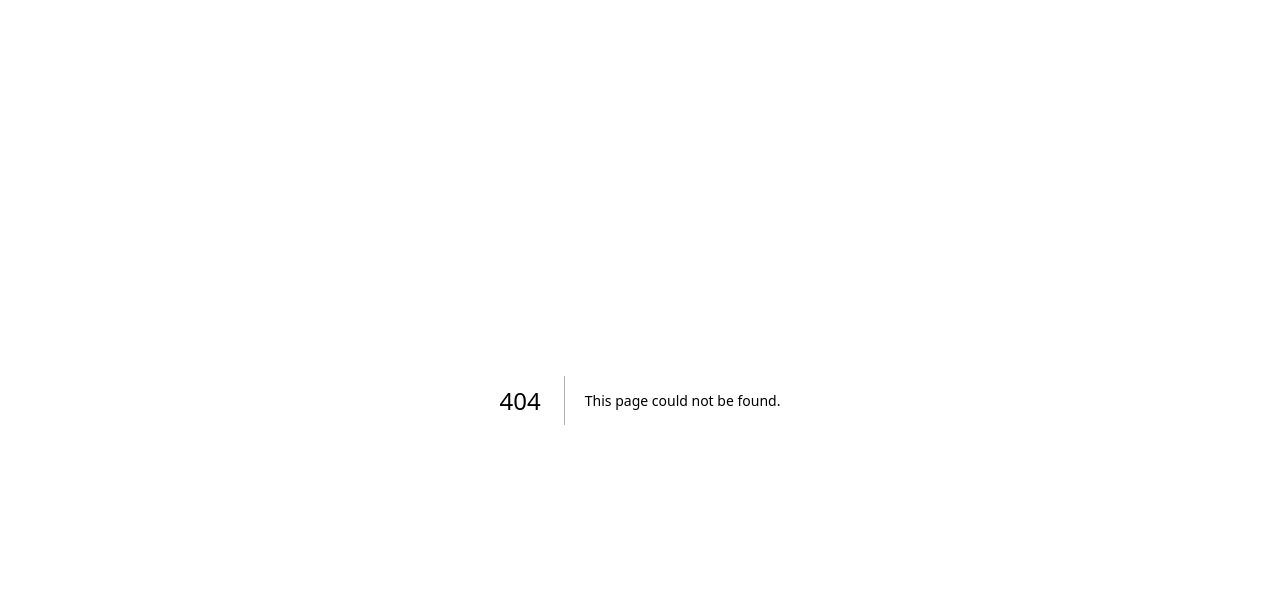
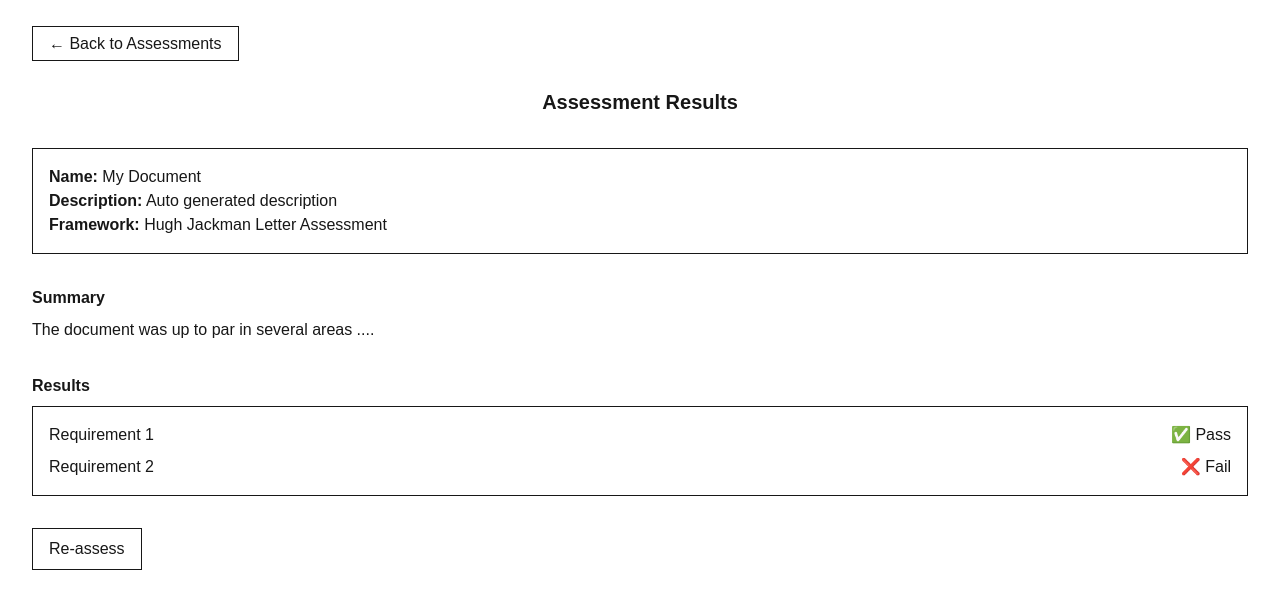
Before and after one commit to Mjahaha/Docutiser, a Next.js app: page /assessments/details/1 in a window 1280 px wide. Before the commit this address had no page. Shown: the top 608 px of the page. Built offline with nearby package versions, Linux system fonts and the light colour scheme.

Commit message:
Get assessment details from JSON file

```diff
--- /dev/null
+++ b/src/app/assessments/details/[assessment_id]/page.tsx
@@ -0,0 +1,79 @@
+import Link from "next/link";
+import path from 'path';
+import fs from 'fs/promises';
+
+interface AssessmentResult {
+  requirement_id: number;
+  requirement_name: string;
+  passed: boolean;
+}
+
+interface Assessment {
+  id: number;
+  name: string;
+  description: string;
+  framework: string;
+  summary: string;
+  results: AssessmentResult[];
+}
+
+// TODO: Get this from db when db is ready
+async function getAssessment(id: number): Promise<Assessment> {
+  // Read the JSON file
+  const filePath = path.join(process.cwd(), 'src', 'app', 'assessments', 'details', 'assessment_test_data.json');
+  const fileContents = await fs.readFile(filePath, 'utf8');
+  const assessments: Assessment[] = JSON.parse(fileContents);
+
+  // Find the assessment with the matching id
+  const assessment = assessments.find(a => a.id === id);
+
+  if (!assessment) {
+    throw new Error(`Assessment with id ${id} not found`);
+  }
+  return assessment;
+}
+
+import { notFound } from "next/navigation";
+
+export default async function AssessmentDetail({params,}: { params: { assessment_id: string } })
+{
+  const id = Number(params.assessment_id);
+  if (Number.isNaN(id)) notFound();
+  const assessment = await getAssessment(id);
+
+  return (
+    <div className="p-8 space-y-8">
+      <div>
+        <Link href="/assessments" className="border px-4 py-2">← Back to Assessments</Link>
+      </div>
+      <h1 className="text-center text-xl font-bold">Assessment Results</h1>
+
+      <div className="border p-4">
+        <p><strong>Name:</strong> {assessment.name}</p>
+        <p><strong>Description:</strong> {assessment.description}</p>
+        <p><strong>Framework:</strong> {assessment.framework}</p>
+      </div>
+
+      <div className="space-y-2">
+        <h2 className="font-semibold">Summary</h2>
+        <p>{assessment.summary}</p>
+      </div>
+
+      <div className="space-y-2">
+        <h2 className="font-semibold">Results</h2>
+        <ul className="border p-4 space-y-2">
+          {assessment.results.map((result) => (
+            <li key={result.requirement_id} className="flex justify-between">
+              <span>{result.requirement_name}</span>
+              <span>{result.passed ? '✅ Pass' : '❌ Fail'}</span>
+            </li>
+          ))}
+        </ul>
+      </div>
+
+      <div className="flex space-x-2">
+        <button className="border px-4 py-2">Re-assess</button>
+      </div>
+    </div>
+  );
+}
--- /dev/null
+++ b/src/app/assessments/details/assessment_test_data.json
@@ -0,0 +1,45 @@
+[
+  {
+    "id": 1,
+    "name": "My Document",
+    "description": "Auto generated description",
+    "framework": "Hugh Jackman Letter Assessment",
+    "summary": "The document was up to par in several areas ....",
+    "results": [
+      {
+        "requirement_id": 1,
+        "requirement_name": "Requirement 1",
+        "passed": true
+      },
+      {
+        "requirement_id": 2,
+        "requirement_name": "Requirement 2",
+        "passed": false
+      }
+    ]
+  },
+  {
+    "id": 2,
+    "name": "Q4 Performance Review",
+    "description": "Quarterly assessment of team deliverables",
+    "framework": "Hugh Jackman Letter Assessment",
+    "summary": "Strong performance in communication areas with room for improvement in technical specifications ....",
+    "results": [
+      {
+        "requirement_id": 1,
+        "requirement_name": "Requirement 1",
+        "passed": true
+      },
+      {
+        "requirement_id": 2,
+        "requirement_name": "Requirement 2",
+        "passed": true
+      },
+      {
+        "requirement_id": 3,
+        "requirement_name": "Requirement 3",
+        "passed": false
+      }
+    ]
+  }
+]
--- a/src/app/assessments/details/page.tsx
+++ /dev/null
@@ -1,43 +0,0 @@
-import Link from "next/link";
-
-export default function AssessmentDetail() {
-  return (
-    <div className="p-8 space-y-8">
-      <div>
-        <Link href="/assessments" className="border px-4 py-2">← Back to Assessments</Link>
-      </div>
-      <h1 className="text-center text-xl font-bold">Assessment Results</h1>
-
-      <div className="border p-4">
-        <p><strong>Name:</strong> My Document</p>
-        <p><strong>Description:</strong> Auto generated description</p>
-        <p><strong>Framework:</strong> Hugh Jackman Letter Assessment</p>
-      </div>
-
-      <div className="space-y-2">
-        <h2 className="font-semibold">Summary</h2>
-        <p>
-          The document was up to par in several areas ....
-        </p>
-      </div>
-
-      <div className="space-y-2">
-        <h2 className="font-semibold">Results</h2>
-        <ul className="border p-4 space-y-2">
-          <li className="flex justify-between">
-            <span>Requirement 1</span>
-            <span>✅ Pass</span>
-          </li>
-          <li className="flex justify-between">
-            <span>Requirement 2</span>
-            <span>❌ Fail</span>
-          </li>
-        </ul>
-      </div>
-
-      <div className="flex space-x-2">
-        <button className="border px-4 py-2">Re-assess</button>
-      </div>
-    </div>
-  );
-}
--- a/src/app/assessments/page.tsx
+++ b/src/app/assessments/page.tsx
@@ -16,7 +16,7 @@ export default function AssessmentHistory() {
           <span>Assessment 1</span>
           <span>Hugh Jackman Letter Assessment</span>
           <div>
-            <Link href="/assessments/details" className="border px-4 py-2 mx-4">View</Link>
+            <Link href="/assessments/details/1" className="border px-4 py-2 mx-4">View</Link>
             <Link href="#" className="border px-4 py-2">Delete</Link>
           </div>
         </li>
@@ -24,7 +24,7 @@ export default function AssessmentHistory() {
           <span>Assessment 2</span>
           <span>Hugh Jackman Letter Assessment</span>
           <div>
-            <Link href="/assessments/details" className="border px-4 py-2 mx-4">View</Link>
+            <Link href="/assessments/details/2" className="border px-4 py-2 mx-4">View</Link>
             <Link href="#" className="border px-4 py-2">Delete</Link>
           </div>
         </li>
--- a/src/app/frameworks/page.tsx
+++ b/src/app/frameworks/page.tsx
@@ -17,7 +17,7 @@ export default function Frameworks() {
           <span>Fan Letter 1</span>
           <span>Hugh Jackman Letter Assessment</span>
           <div>
-            <Link href="/assessments/details" className="border px-4 py-2 mx-4">View</Link>
+            <Link href="/assessments/details/1" className="border px-4 py-2 mx-4">View</Link>
             <Link href="#" className="border px-4 py-2">Delete</Link>
           </div>
         </li>
@@ -25,7 +25,7 @@ export default function Frameworks() {
           <span>Fan Letter 2</span>
           <span>Hugh Jackman Letter Assessment</span>
           <div>
-            <Link href="/assessments/details" className="border px-4 py-2 mx-4">View</Link>
+            <Link href="/assessments/details/2" className="border px-4 py-2 mx-4">View</Link>
             <Link href="#" className="border px-4 py-2">Delete</Link>
           </div>
         </li>
```
